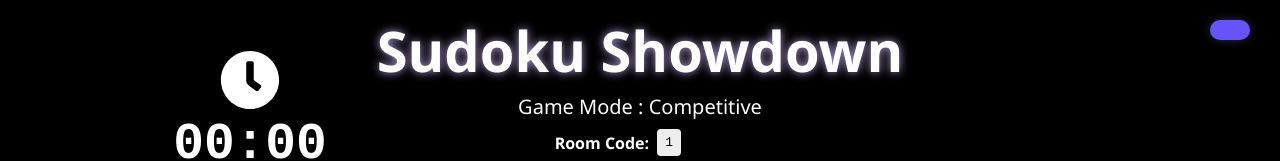
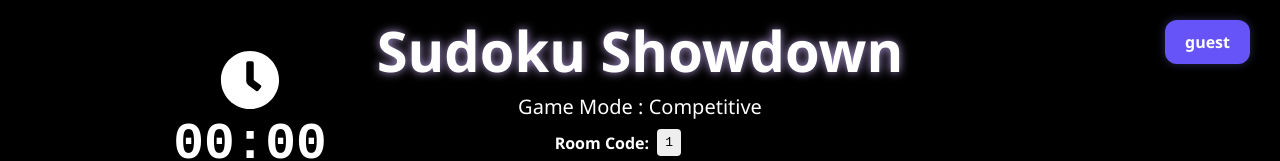
Before and after one commit to ypavanr/Sudoku-Showdown-Project, a React (Vite) app in the folder frontend/: page /room/competitive/1 in a window 1280 px wide. Shown: the top 161 px of the page. Built offline with nearby package versions, Linux system fonts and the light colour scheme; no server answers.

Commit message:
username local storage

```diff
--- a/frontend/src/login.jsx
+++ b/frontend/src/login.jsx
@@ -12,7 +12,6 @@ const Login = () => {
     email: '',
     password: ''
   });
-
   const handleChange = (e) => {
     const { name, value } = e.target;
     setFormData((prevData) => ({
@@ -29,13 +28,12 @@ const Login = () => {
         formData
       );
       if (response.status === 200) {
-        const { token } = response.data;
+        localStorage.setItem('username', response.data.username);
         console.log('Login successful:', response.data);
         navigate('/room');
       } else {
         alert('Login failed: ' + response.data.message);
       }
-      username=response.data.username;
     } catch (error) {
       console.error('Error during login:', error);
       alert(error.response?.data?.message || 'An error occurred');
--- a/frontend/src/room.jsx
+++ b/frontend/src/room.jsx
@@ -5,7 +5,7 @@ import { useNavigate } from "react-router-dom";
 import socket from "./socket";
 import { nanoid } from 'nanoid';
 import Username from "./username";
-import {username} from "./login"
+
 
 const SudokuBlock = ({ top, left, numbers, delay }) => {
   const cells = Array(9).fill("");
@@ -54,7 +54,7 @@ const Room = () => {
   const [roomId, setRoomId] = useState('');
   const [showMode,setShowMode]=useState(false);
   const [selectedMode, setSelectedMode] = useState('competitive');
-
+  const [username,setUsername]=useState(null);
   const handleCreateRoom = () => {
     setShowMode(true);
 
@@ -91,7 +91,8 @@ const handleSubmitMode = (event) => {
     socket.emit('create-room', { roomId: newRoomId, mode,username} );
   };
 useEffect(()=>{
-
+  const storedUsername=localStorage.getItem('username');
+    setUsername(storedUsername);
   const handleRoomCreated=({roomId,mode})=>{
     console.log('Room created with ID:', roomId);
     navigate(`/room/${mode}/${roomId}`);
--- a/frontend/src/username.jsx
+++ b/frontend/src/username.jsx
@@ -1,11 +1,17 @@
-import React, { useState } from 'react';
+import React, {useEffect, useState } from 'react';
 import { BrowserRouter as Router, Routes, Route } from "react-router-dom";
 import "./username.css"
-import {username} from "./login"
 
 function Username() {
+    const [username,setUsername]=useState(null);
+    useEffect(() => {
+    const storedUsername=localStorage.getItem('username');
+    setUsername(storedUsername);
+  }, []);
+
+
   return (
-    <div className="username-box">{username}</div>
+    <div className="username-box">{username||'guest'}</div>
   );
 }
 
```
